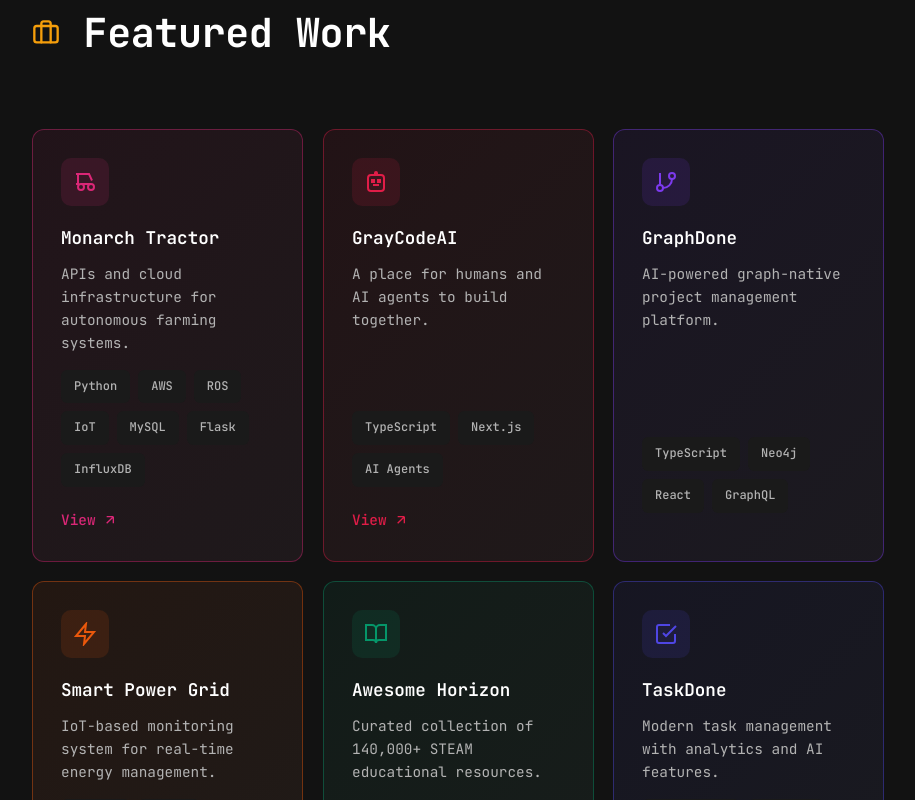
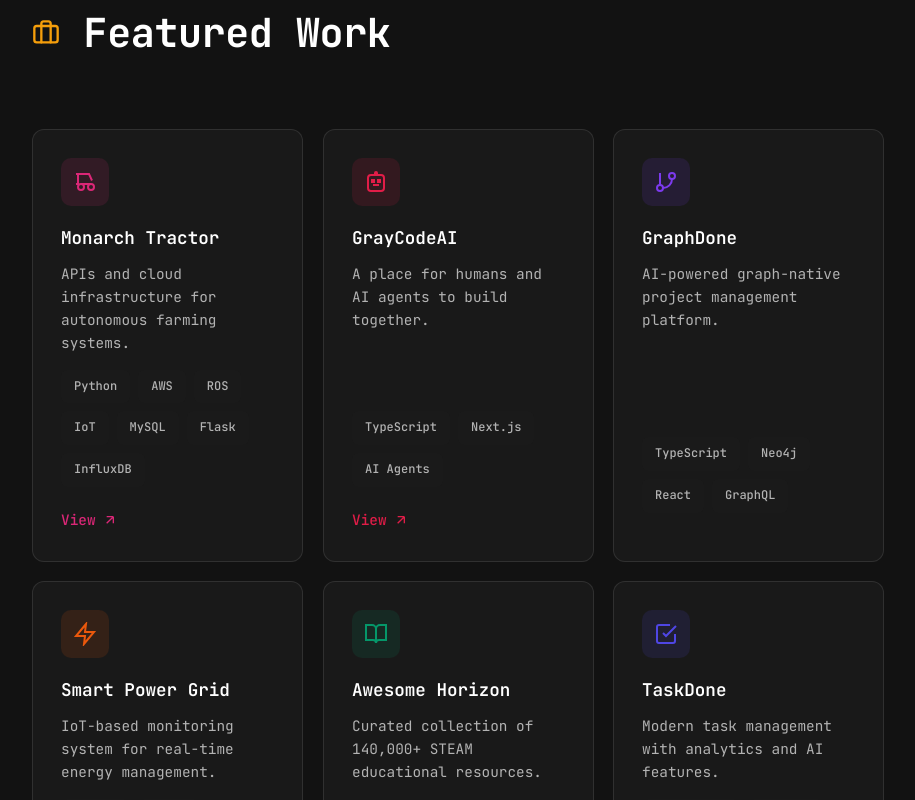
Before and after one commit to Patel230/portfolio, a Vue app: page / in a window 1280 px wide. Shown: the part 5240-6040 px from the top of the page, without its empty margins (182-1097 px from the left). Built offline with nearby package versions, Linux system fonts and the light colour scheme.

Commit message:
refactor: replace project card color gradients with uniform dark glass style
Cards now use var(--bg-card) with standard border, matching the visual
language of Stack and Contact sections. Gold accent bar on hover replaces
the per-project color glow, keeping the interaction feel consistent.

```diff
--- a/src/sections/ProjectsSection.vue
+++ b/src/sections/ProjectsSection.vue
@@ -102,28 +102,43 @@
 
 .project-card {
   padding: 28px;
-  background: linear-gradient(
-    135deg,
-    color-mix(in srgb, var(--project-color) 8%, transparent),
-    color-mix(in srgb, var(--project-color) 3%, var(--bg-card))
-  );
-  border: 1px solid color-mix(in srgb, var(--project-color) 40%, transparent);
+  background-color: var(--bg-card);
+  border: 1px solid var(--border);
   border-radius: var(--radius-md);
   transition: all var(--transition-base);
   display: flex;
   flex-direction: column;
   will-change: transform;
+  position: relative;
+  overflow: hidden;
+}
+
+.project-card::after {
+  content: '';
+  position: absolute;
+  top: 0;
+  left: 0;
+  right: 0;
+  height: 2px;
+  background: var(--accent);
+  transform: scaleX(0);
+  transform-origin: left;
+  transition: transform var(--transition-base);
 }
 
 .project-card:hover {
-  border-color: var(--project-color);
-  transform: translateY(-2px);
-  box-shadow: 0 4px 24px color-mix(in srgb, var(--project-color) 25%, transparent);
+  border-color: rgba(255, 215, 0, 0.3);
+  transform: translateY(-3px);
+  box-shadow: 0 8px 28px rgba(0, 0, 0, 0.3);
+}
+
+.project-card:hover::after {
+  transform: scaleX(1);
 }
 
 .project-card:focus-within {
-  border-color: var(--project-color);
-  outline: 2px solid var(--project-color);
+  border-color: rgba(255, 215, 0, 0.4);
+  outline: 2px solid var(--accent);
   outline-offset: 2px;
 }
 
@@ -338,6 +353,7 @@
 
 @media (prefers-reduced-motion: reduce) {
   .project-card,
+  .project-card::after,
   .project-icon,
   .tag {
     transition: none;
@@ -345,6 +361,10 @@
 
   .project-card:hover {
     transform: none;
+  }
+
+  .project-card:hover::after {
+    transform: scaleX(1);
   }
 
   .project-card:hover .project-icon {
```
